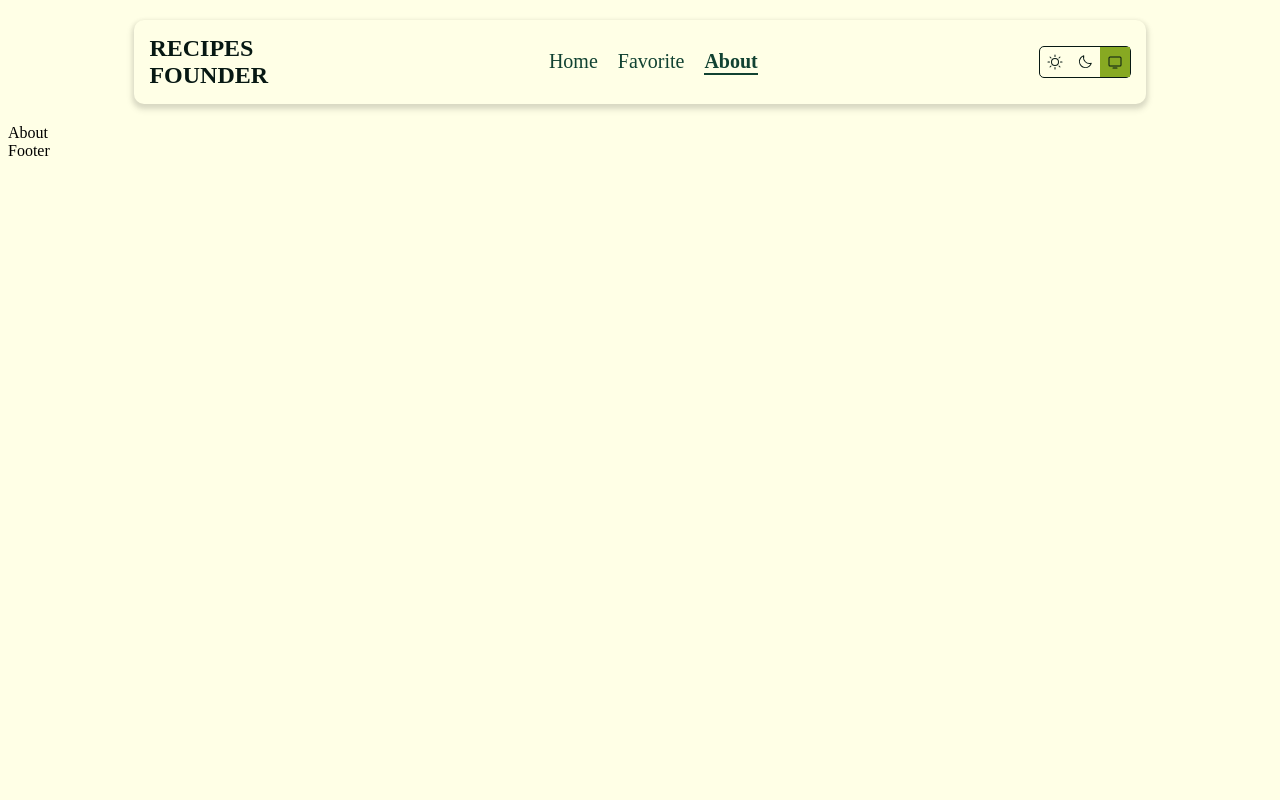
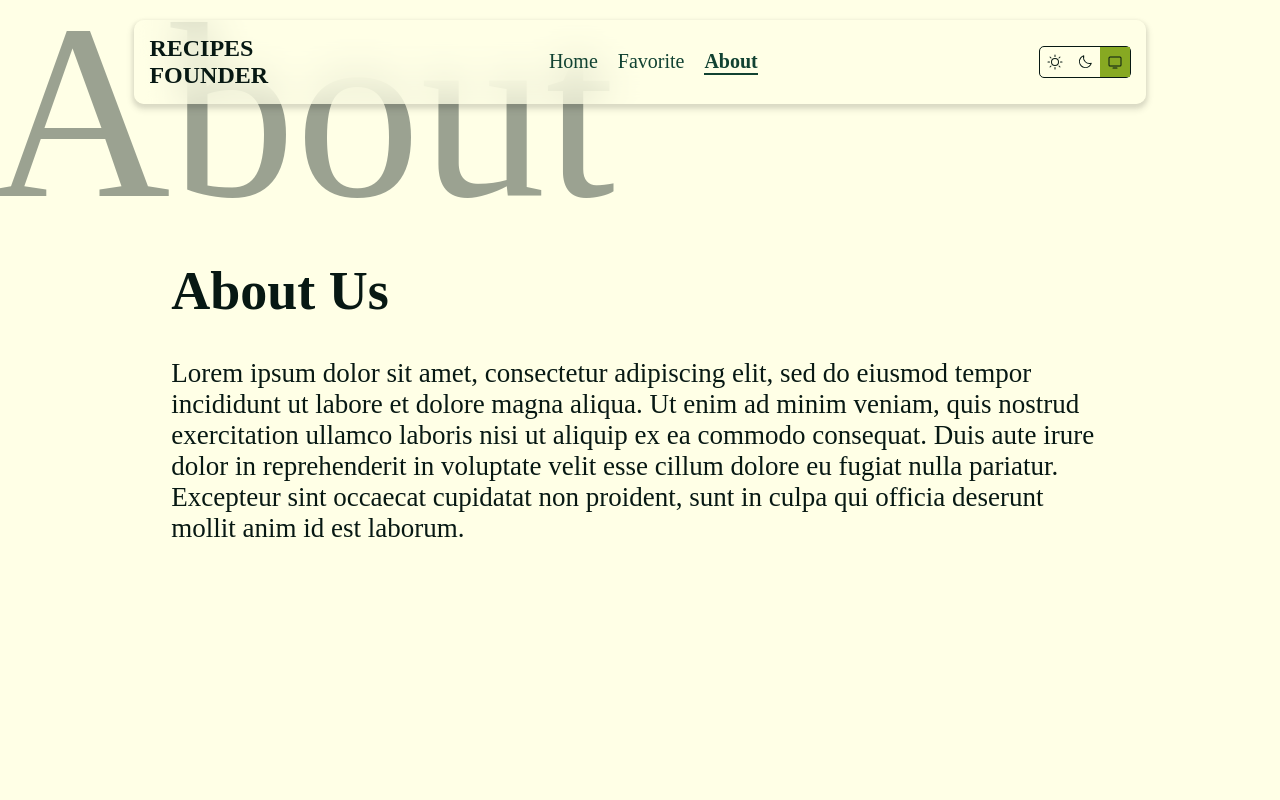
Before and after one commit to aminmahmidi/recipes-finder-app, a Next.js app: page /about in a window 1280 px wide. Shown: the top 800 px of the page. Built offline with nearby package versions, Linux system fonts and the light colour scheme.

Commit message:
added styles to favorites and about pages

```diff
--- /dev/null
+++ b/app/about/about.module.css
@@ -0,0 +1,18 @@
+.aboutContainer {
+  width: 90%;
+  margin: 0 auto;
+  padding: 100px;
+  color: var(--text-color);
+  font-size: 27px;
+}
+
+.title {
+  position: absolute;
+  z-index: -1;
+  top: -200px;
+  left: -10px;
+  font-size: 250px;
+  color: var(--text-color);
+  opacity: 0.4;
+  font-weight: lighter;
+}
--- a/app/about/page.js
+++ b/app/about/page.js
@@ -1,9 +1,23 @@
-import React from 'react'
+import style from "./about.module.css";
 
 const About = () => {
   return (
-    <div>About</div>
-  )
-}
+    <>
+      <h1 className={style.title}>About</h1>
+      <div className={style.aboutContainer}>
+        <h1>About Us</h1>
+        <p>
+          Lorem ipsum dolor sit amet, consectetur adipiscing elit, sed do
+          eiusmod tempor incididunt ut labore et dolore magna aliqua. Ut enim ad
+          minim veniam, quis nostrud exercitation ullamco laboris nisi ut
+          aliquip ex ea commodo consequat. Duis aute irure dolor in
+          reprehenderit in voluptate velit esse cillum dolore eu fugiat nulla
+          pariatur. Excepteur sint occaecat cupidatat non proident, sunt in
+          culpa qui officia deserunt mollit anim id est laborum.
+        </p>
+      </div>
+    </>
+  );
+};
 
-export default About
+export default About;
--- /dev/null
+++ b/app/favorite/favorite.module.css
@@ -0,0 +1,14 @@
+.title{
+    position: absolute;
+    z-index: -1;
+    top: -200px;
+    left: -10px;
+    font-size: 250px;
+    color: var(--text-color);
+    opacity: 0.4;
+    font-weight: lighter;
+}
+.favoritesContainer{
+    padding-top: 25px;
+    color: var(--text-color);
+}
--- a/app/favorite/page.js
+++ b/app/favorite/page.js
@@ -4,7 +4,7 @@
 import { useEffect, useState } from 'react';
 import Link from 'next/link';
 import { getFavorites } from '@/utils/favorites';
-
+import style from './favorite.module.css'
 export default function FavoritesPage() {
   const [favorites, setFavorites] = useState([]);
 
@@ -14,6 +14,8 @@ export default function FavoritesPage() {
 
   return (
     <div style={{ maxWidth: "1200px", margin: "0 auto", padding: "20px" }}>
+      <h1 className={style.title}>Favorites</h1>
+      <div className={style.favoritesContainer}>
       <h1 style={{ fontSize: "2rem", marginBottom: "30px" }}>Your Favorite Recipes</h1>
 
       {favorites.length === 0 ? (
@@ -42,5 +44,6 @@ export default function FavoritesPage() {
         </div>
       )}
     </div>
+    </div>
   );
 }
--- /dev/null
+++ b/components/Footer/footer.module.css
@@ -0,0 +1,9 @@
+.footer {
+  width: 100%;
+  background-color: #061611;
+  padding: 200px 0;
+  color: white;
+  border-radius: 15px;
+  width: 96%;
+  margin: 350px auto 30px auto;
+}
--- a/components/Footer/page.js
+++ b/components/Footer/page.js
@@ -1,7 +1,7 @@
-import React from "react";
+import style from "./footer.module.css";
 
 const Footer = () => {
-  return <div>Footer</div>;
+  return <div className={style.footer}>Footer</div>;
 };
 
 export default Footer;
--- a/components/Navbar/Navbar.module.css
+++ b/components/Navbar/Navbar.module.css
@@ -12,7 +12,20 @@
   border-radius: 10px;
   z-index: 1;
   position: relative;
+  overflow: hidden;
+  backdrop-filter: blur(20px);
+}
+.header::before {
+  content: "";
+  position: absolute;
+  top: 0;
+  right: 0;
+  padding: 5px;
+  width: 100%;
+  height: 100%;
   background-color: var(--background-color);
+  z-index: -1;
+  opacity: 0.6;
 }
 
 .firstSection {
@@ -21,13 +34,12 @@
   align-items: center;
 }
 
-
-.logoContainer{
+.logoContainer {
   text-transform: uppercase;
   padding: 0;
   margin: 0;
 }
-.logo{
+.logo {
   padding: 0;
   margin: 0;
   color: var(--text-color);
--- a/components/Search/SearchContainer.module.css
+++ b/components/Search/SearchContainer.module.css
@@ -7,6 +7,7 @@
   background-color: var(--background-color);
   box-shadow: 0 4px 6px -1px rgba(0, 0, 0, 0.1),
     0 2px 4px -1px rgba(0, 0, 0, 0.06);
+    position: relative;
 }
 .searchButton {
   background-color: var(--btn-color);
```
Also changed, not shown: components/Search/ActiveFilters/activeFilters.module.css (added, +31 -0 lines), components/Search/ActiveFilters/page.js (+8 -7 lines). Lines whose indentation alone changed are shown as unchanged.
